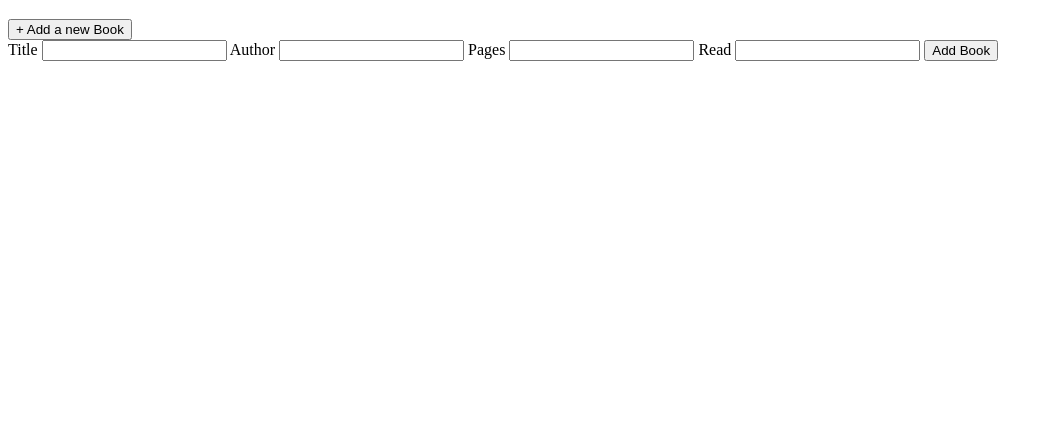
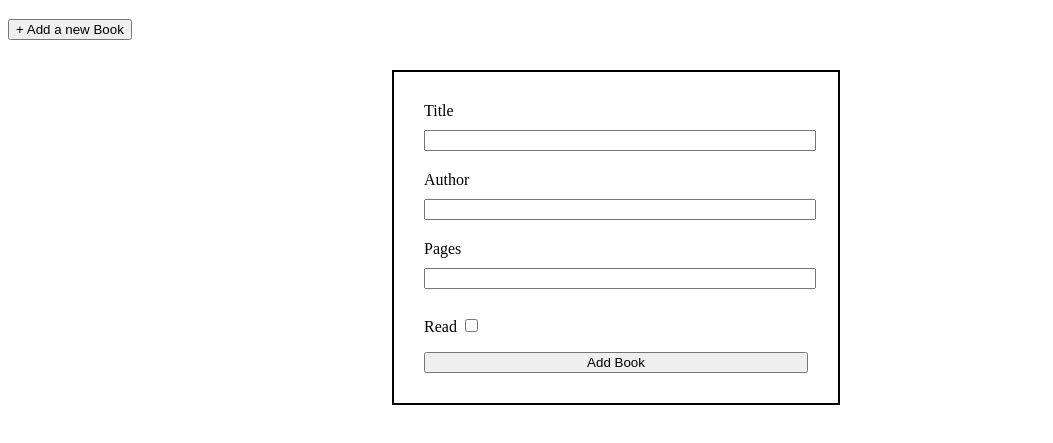
Before and after one commit to skim2264/Library, a plain HTML site: page index.html in a window 1280 px wide. Both pictures are taken after a click on the button "+ Add a new Book". Shown: the part 61-504 px from the top of the page, without its empty margins (0-1053 px from the left). Drawn offline with Linux system fonts and the light colour scheme.

Commit message:
format popup form

```diff
--- a/index.html
+++ b/index.html
@@ -31,19 +31,22 @@
 
   <!--Input form for new Books-->
   <div class="book-form" id="bookForm">
-    <label for="inputBookTitle">Title</label>
-    <input id="inputBookTitle" name="inputBookTitle">
+    <form action="" class="form">
+      <label for="inputBookTitle">Title</label>
+      <input type="text" id="inputBookTitle" name="inputBookTitle">
 
-    <label for="inputBookAuthor">Author</label>
-    <input id="inputBookAuthor" name="inputBookAuthor">
+      <label for="inputBookAuthor">Author</label>
+      <input type="text" id="inputBookAuthor" name="inputBookAuthor">
 
-    <label for="inputBookPages">Pages</label>
-    <input id="inputBookPages" name="inputBookPages">
+      <label for="inputBookPages">Pages</label>
+      <input type="number" id="inputBookPages" name="inputBookPages">
 
-    <label for="inputBookRead">Read</label>
-    <input id="inputBookRead" name="inputBookRead">
+      <label for="inputBookRead">Read</label>
+      <input type="checkbox" id="inputBookRead" name="inputBookRead" value="Read">
 
-    <button type="submit" id="createBook">Add Book</button>
+      <button type="submit" id="createBook">Add Book</button>
+    </form>
+
   </div>
 
 </body>
--- a/script.js
+++ b/script.js
@@ -41,7 +41,7 @@ class Book {
 
 /* Make book form visible */
 function toggleNewBookForm() {
-  document.getElementById("bookForm").style.display = "block";
+  document.getElementById("bookForm").style.display = "flex";
 
 }
 
--- a/styles.css
+++ b/styles.css
@@ -1,7 +1,28 @@
-#bookForm {
-  display: none;
-}
+
 
 .book-card {
   display: none;
 }
+
+#bookForm {
+  display: none;
+  flex-direction: column;
+  width: 30vw;
+  margin: 30px 30vw auto 30vw;
+  border: 2px solid black;
+  padding: 30px;
+}
+
+#bookForm input {
+  width: 100%;
+  margin-bottom: 20px;
+  margin-top: 10px;
+}
+
+#bookForm input[type="checkbox"] {
+  width: auto;
+}
+
+#bookForm button {
+  width: 100%;
+}
```
